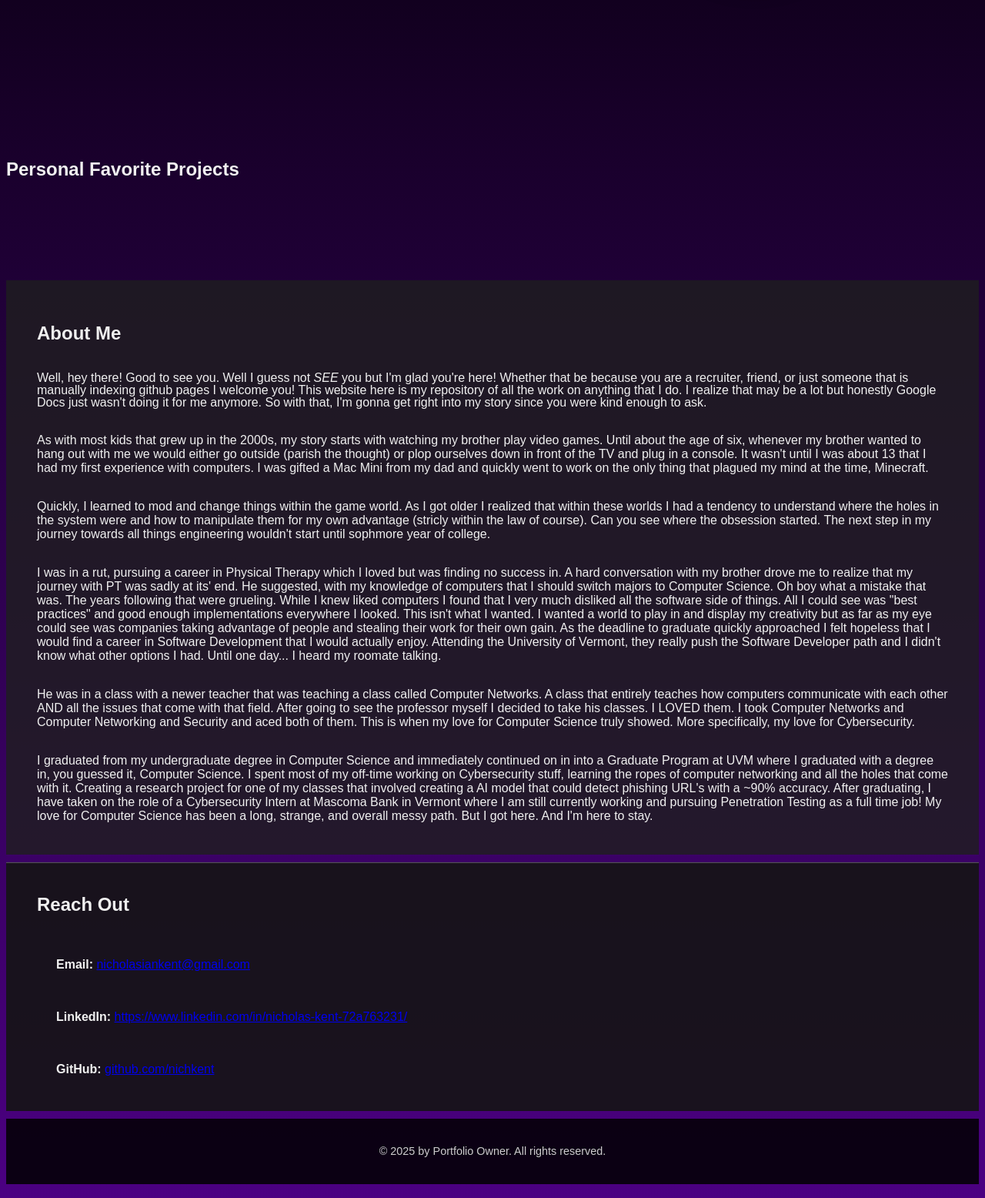
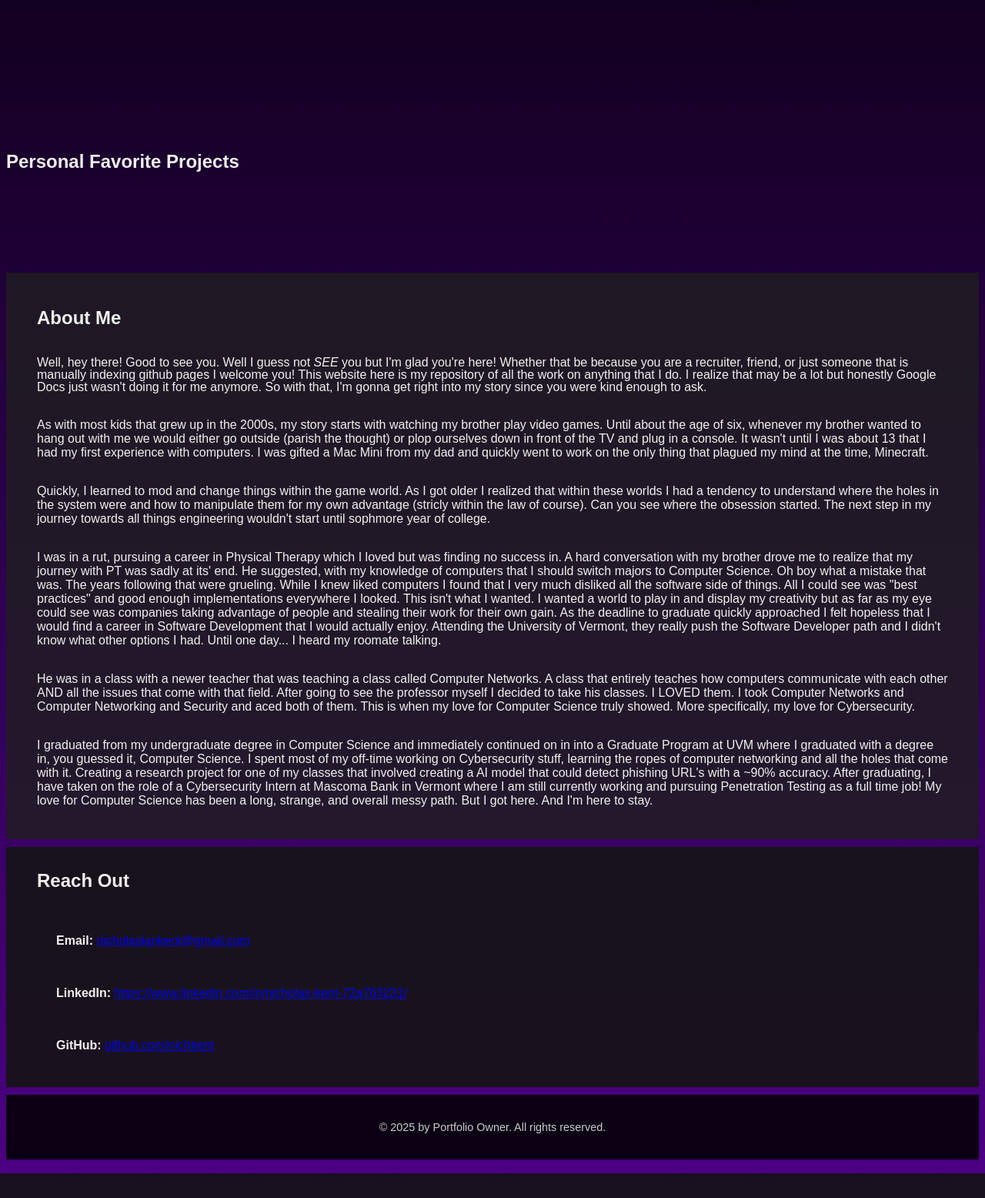
Before and after one commit to nichkent/nichkent.github.io, a PHP site: page / in a window 1280 px wide. Shown: the part 490-2046 px from the top of the page at 77% size. After the commit the page ends 2014 px from the top, so only its background shows below. Run offline with PHP 8.4, Linux system fonts and the light colour scheme.

Commit message:
Update style.css
various aesthetic changes

```diff
--- a/css/style.css
+++ b/css/style.css
@@ -136,7 +136,6 @@ nav ul li a {
 
 /* ====== Section Headers Section ======= */
 h2 {
-    margin-top: 30px;
     font-weight: 600;
 }
 
@@ -160,7 +159,7 @@ h2 {
 
 /* Reach-Out section styles */
 #Reach\ Out {
-  background: #f8f8f8;     /* light background */
+  background: #dfdbdb;     /* light background */
   padding: 10px 40px;
   text-align: left;
 }
@@ -245,7 +244,6 @@ body.dark-mode #dark-mode-toggle {
 
 body.dark-mode #Reach\ Out {
   background: rgba(20, 20, 20, 0.9);
-  border-top: 1px solid #555;
 }
 
 body.dark-mode #copyright {
```
